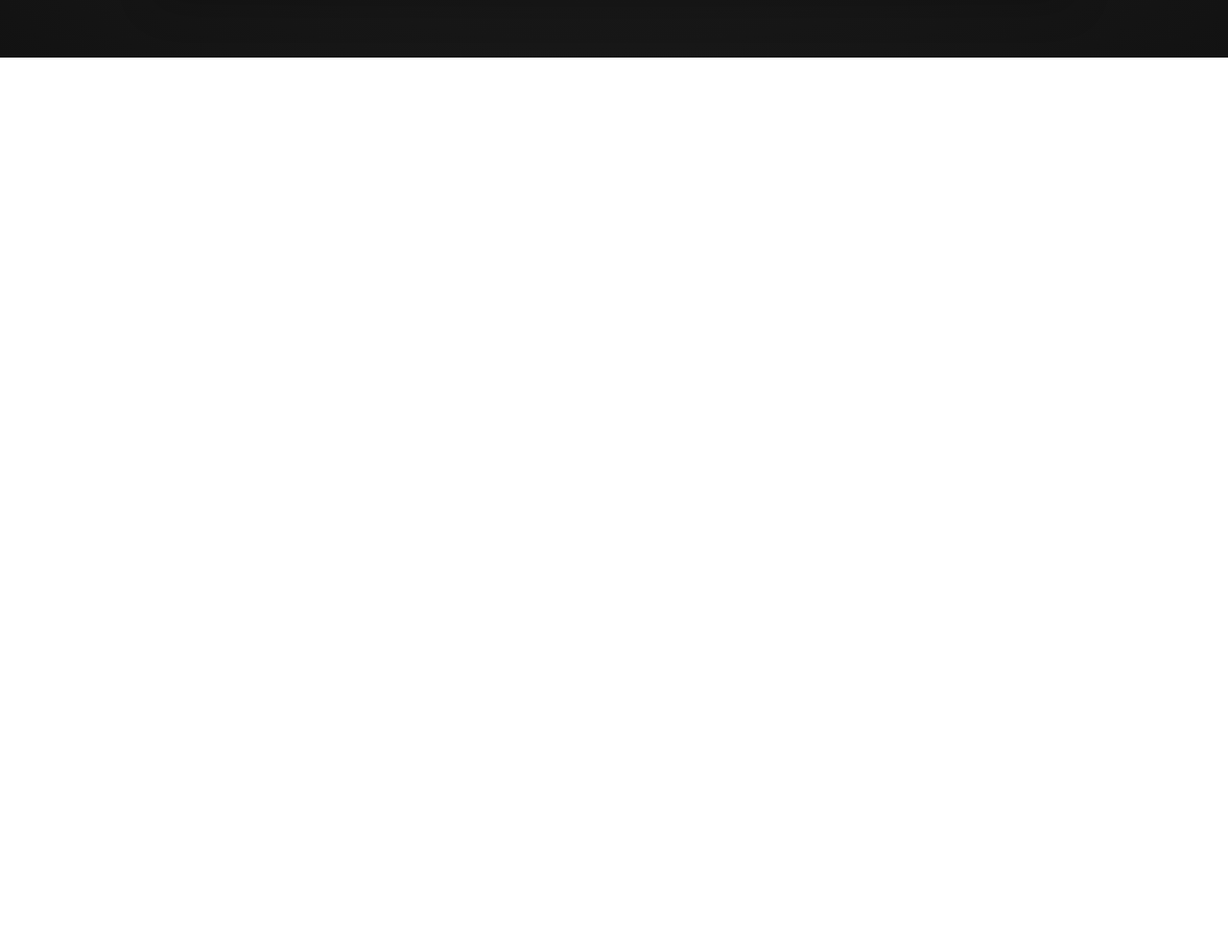
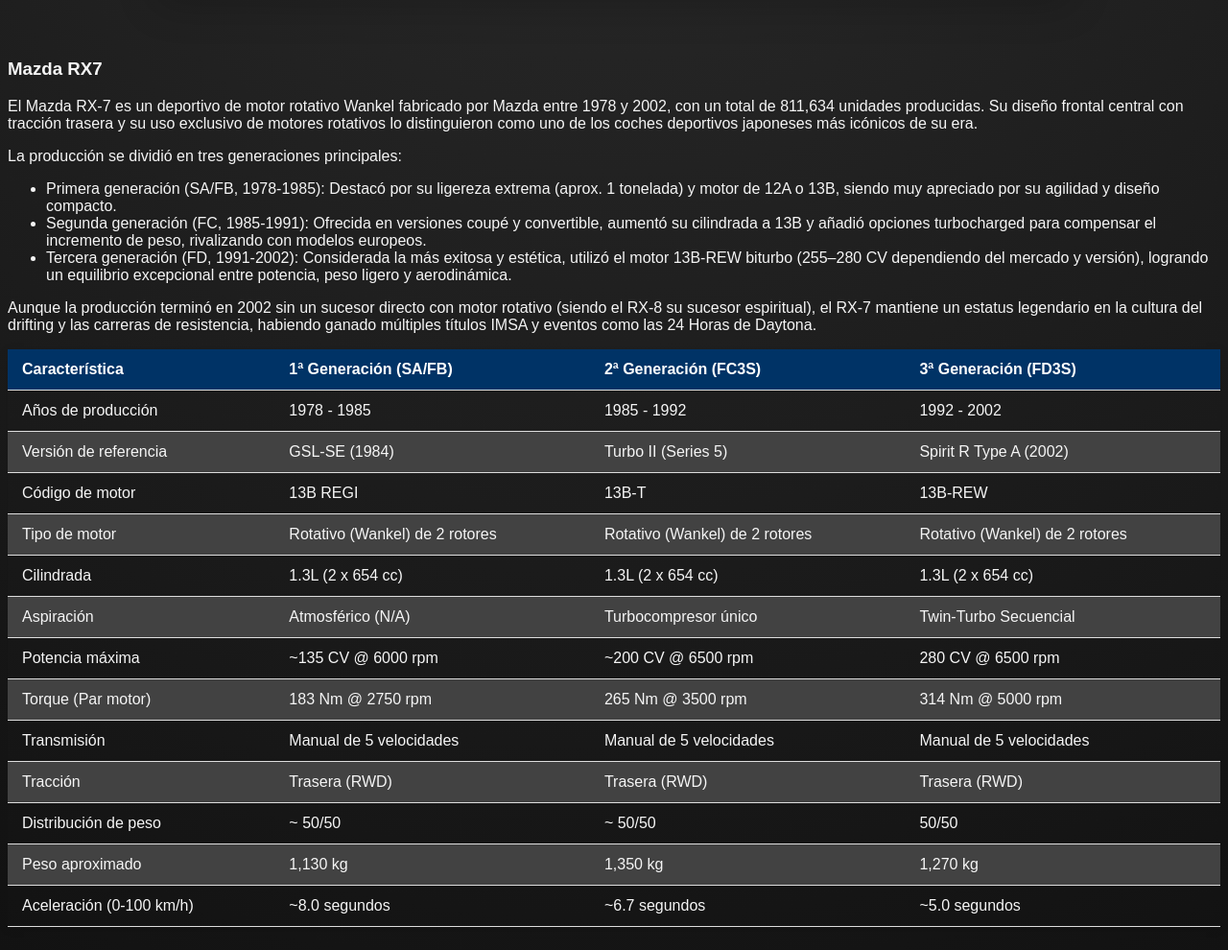
Before and after one commit to Lu-86/ProyectoFrontEnd, a plain HTML site: page index.html in a window 1280 px wide. Shown: the part 1710-2700 px from the top of the page at 96% size. Before the commit the page ends 1770 px from the top, so only its background shows below. Drawn offline with Linux system fonts and the light colour scheme.

Commit message:
mazda terminado

```diff
--- a/index.html
+++ b/index.html
@@ -22,7 +22,7 @@
                     <p>Ver información</p>
                 </div>
             </a>
-            <a class="auto">
+            <a href="#mazda-rx7" class="auto">
                 <img src="https://acnews.blob.core.windows.net/imgnews/paragraph/NPAZ_a821a6891cf545388b64ab065c82f419.jpg" alt="mazda rx7">
                 <div class="autoinfo">
                     <h2>Mazda rx7</h2>
@@ -55,8 +55,9 @@
 
         <section id="nissan-skyline" class="informacion">
             <h3>Nissan Skyline</h3>
-            <p>El Nissan Skyline es un modelo emblemático de Nissan, originalmente lanzado en 1957 por Prince Motor Company antes de la fusión con Nissan en 1966.Su evolución más famosa comenzó con el R32 GT-R en 1989, que introdujo el motor RB26DETT y la tracción total, consolidando su leyenda en las carreras.</p>
+            <p>El Nissan Skyline es un modelo emblemático de Nissan, originalmente lanzado en 1957 por Prince Motor Company antes de la fusión con Nissan en 1966. Su evolución más famosa comenzó con el R32 GT-R en 1989, que introdujo el motor RB26DETT y la tracción total, consolidando su leyenda en las carreras.</p>
             <p>Evolución de modelos clave</p>
+
             <ul>
                 <li>R31 (1985-1989): Primer modelo en equipar el motor "Red Top" FJ20/RB20 y el sistema de control de inducción de Nissan.</li>
                 <li>R32 (1989-1994): Precursor directo del GT-R moderno, ganó 29 carreras consecutivas en el Campeonato Japonés de Turismos.</li>
@@ -64,17 +65,125 @@
                 <li>R34 (1998-2002): Destaca por su aerodinámica y pantalla de visualización avanzada; fue el último Skyline con el nombre GT-R antes de la separación de líneas.</li>
                 <li>V37 (2014-2022): Generación actual vendida como Infiniti Q50, equipada con motores de 2.0L turbo o 3.5L V6 híbrido.</li>
             </ul>
+
             <p>Además de su éxito histórico en circuitos, Nissan ha logrado dominar recientemente la Fórmula E, ganando el campeonato mundial en 2025 con el piloto Oliver Rowland, quien sumó 184 puntos y cuatro victorias. También han obtenido títulos en el Super GT (con el Nissan Z GT500 en 2024) y en la Super Taikyu (con el equipo GTNET en 2019), demostrando una versatilidad competitiva que abarca desde las carreras de resistencia hasta la electrificación.</p>
         </section>
-
         <section class="video">
             <h3>Uno de los modelos mas emblemáticos</h3>
             <div class="videoposicion">
                 <iframe src="https://www.youtube.com/embed/a7pImvfhptI?si=JOxXFpRCxbpaoxPY" title="YouTube video player" allow="accelerometer; autoplay; clipboard-write; encrypted-media; gyroscope; picture-in-picture; web-share" referrerpolicy="strict-origin-when-cross-origin" allowfullscreen></iframe>
             </div>
         </section>
+
+
+        <section id="mazda-rx7" class="informacion">
+            <h3>Mazda RX7</h3>
+            <p>El Mazda RX-7 es un deportivo de motor rotativo Wankel fabricado por Mazda entre 1978 y 2002, con un total de 811,634 unidades producidas.  Su diseño frontal central con tracción trasera y su uso exclusivo de motores rotativos lo distinguieron como uno de los coches deportivos japoneses más icónicos de su era.</p>
+            <p>La producción se dividió en tres generaciones principales:</p>
+            <ul>
+                <li>Primera generación (SA/FB, 1978-1985): Destacó por su ligereza extrema (aprox. 1 tonelada) y motor de 12A o 13B, siendo muy apreciado por su agilidad y diseño compacto.</li>
+                <li>Segunda generación (FC, 1985-1991): Ofrecida en versiones coupé y convertible, aumentó su cilindrada a 13B y añadió opciones turbocharged para compensar el incremento de peso, rivalizando con modelos europeos.</li>
+                <li>Tercera generación (FD, 1991-2002): Considerada la más exitosa y estética, utilizó el motor 13B-REW biturbo (255–280 CV dependiendo del mercado y versión), logrando un equilibrio excepcional entre potencia, peso ligero y aerodinámica.</li>
+            </ul>
+            <p>Aunque la producción terminó en 2002 sin un sucesor directo con motor rotativo (siendo el RX-8 su sucesor espiritual), el RX-7 mantiene un estatus legendario en la cultura del drifting y las carreras de resistencia, habiendo ganado múltiples títulos IMSA y eventos como las 24 Horas de Daytona.</p>
+        </section>
+
+        <table>
+
+            <thead>
+                <tr>
+                    <th>Característica</th>
+                    <th>1ª Generación (SA/FB)</th>
+                    <th>2ª Generación (FC3S)</th>
+                    <th>3ª Generación (FD3S)</th>
+                </tr>
+            </thead>
+
+            <tbody>
+                <tr>
+                    <td class="modelo">Años de producción</td>
+                    <td>1978 - 1985</td>
+                    <td>1985 - 1992</td>
+                    <td>1992 - 2002</td>
+                </tr>
+                <tr>
+                    <td class="modelo">Versión de referencia</td>
+                    <td>GSL-SE (1984)</td>
+                    <td>Turbo II (Series 5)</td>
+                    <td>Spirit R Type A (2002)</td>
+                </tr>
+                <tr>
+                    <td class="modelo">Código de motor</td>
+                    <td>13B REGI</td>
+                    <td>13B-T</td>
+                    <td>13B-REW</td>
+                </tr>
+                <tr>
+                    <td class="modelo">Tipo de motor</td>
+                    <td>Rotativo (Wankel) de 2 rotores</td>
+                    <td>Rotativo (Wankel) de 2 rotores</td>
+                    <td>Rotativo (Wankel) de 2 rotores</td>
+                </tr>
+                <tr>
+                    <td class="modelo">Cilindrada</td>
+                    <td>1.3L (2 x 654 cc)</td>
+                    <td>1.3L (2 x 654 cc)</td>
+                    <td>1.3L (2 x 654 cc)</td>
+                </tr>
+                <tr>
+                    <td class="modelo">Aspiración</td>
+                    <td>Atmosférico (N/A)</td>
+                    <td>Turbocompresor único</td>
+                    <td>Twin-Turbo Secuencial</td>
+                </tr>
+                <tr>
+                    <td class="modelo">Potencia máxima</td>
+                    <td>~135 CV @ 6000 rpm</td>
+                    <td>~200 CV @ 6500 rpm</td>
+                    <td>280 CV @ 6500 rpm</td>
+                </tr>
+                <tr>
+                    <td class="modelo">Torque (Par motor)</td>
+                    <td>183 Nm @ 2750 rpm</td>
+                    <td>265 Nm @ 3500 rpm</td>
+                    <td>314 Nm @ 5000 rpm</td>
+                </tr>
+                <tr>
+                    <td class="modelo">Transmisión</td>
+                    <td>Manual de 5 velocidades</td>
+                    <td>Manual de 5 velocidades</td>
+                    <td>Manual de 5 velocidades</td>
+                </tr>
+                <tr>
+                    <td class="modelo">Tracción</td>
+                    <td>Trasera (RWD)</td>
+                    <td>Trasera (RWD)</td>
+                    <td>Trasera (RWD)</td>
+                </tr>
+                <tr>
+                    <td class="modelo">Distribución de peso</td>
+                    <td>~ 50/50</td>
+                    <td>~ 50/50</td>
+                    <td>50/50</td>
+                </tr>
+                <tr>
+                    <td class="modelo">Peso aproximado</td>
+                    <td>1,130 kg</td>
+                    <td>1,350 kg</td>
+                    <td>1,270 kg</td>
+                </tr>
+                <tr>
+                    <td class="modelo">Aceleración (0-100 km/h)</td>
+                    <td>~8.0 segundos</td>
+                    <td>~6.7 segundos</td>
+                    <td>~5.0 segundos</td>
+                </tr>
+            </tbody>
+
+        </table>
+        <br>
+
     </main>
-
     <footer></footer>
 </body>
 </html>
--- a/style.css
+++ b/style.css
@@ -1,3 +1,7 @@
+p ,h1,h2,h3,ol,li {
+    font-family: sans-serif;
+}
+
 body {
     background: radial-gradient(circle at center, #2b2b2b 0%, #121212 100%);
     color: #f5f5f5;
@@ -85,3 +89,35 @@ html {
     box-shadow: 0 10px 20px rgb(211, 211, 211);
     border-color: #ffffff;
 }
+
+table{
+    width: 100%;
+    border-collapse: collapse;
+    font-family: sans-serif;
+    box-shadow: 0 2px 10px rgba(0, 0, 0, 0.1);
+}
+
+th, td {
+    padding: 12px 15px;
+    text-align: left;
+    border-bottom: 1px solid #dddddd;
+}
+
+th {
+    background-color: #003366;
+    color: #ffffff;
+    font-weight: bold;
+}
+
+tr:nth-of-type(even) {
+     background-color: #424242;
+}
+
+tr:hover {
+    background-color: #313131;
+}
+
+.auto {
+    font-weight: bold;
+    color: #333333;
+}
```
